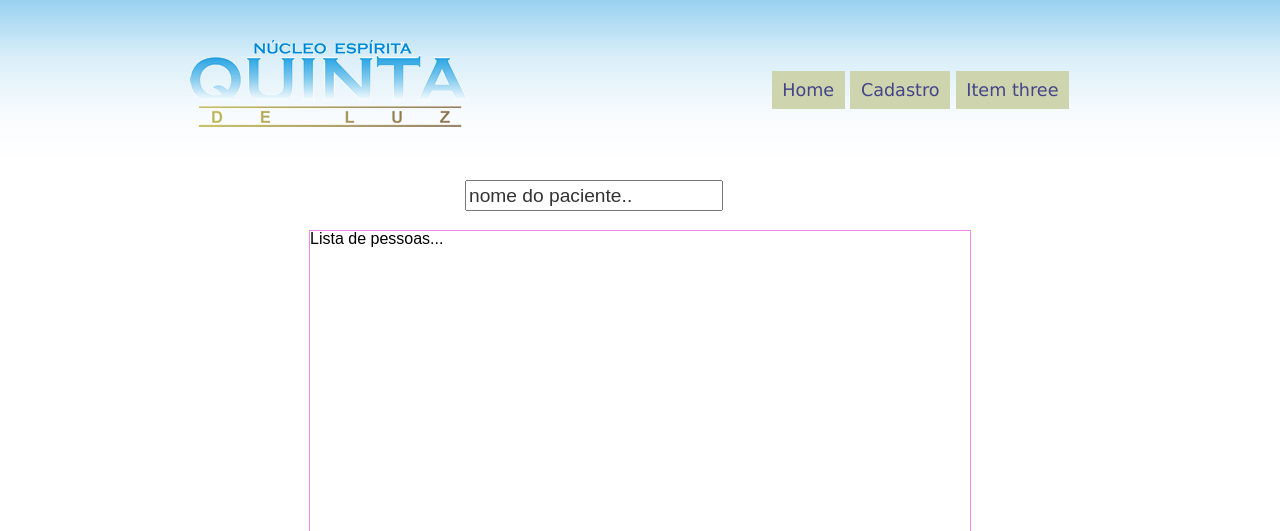
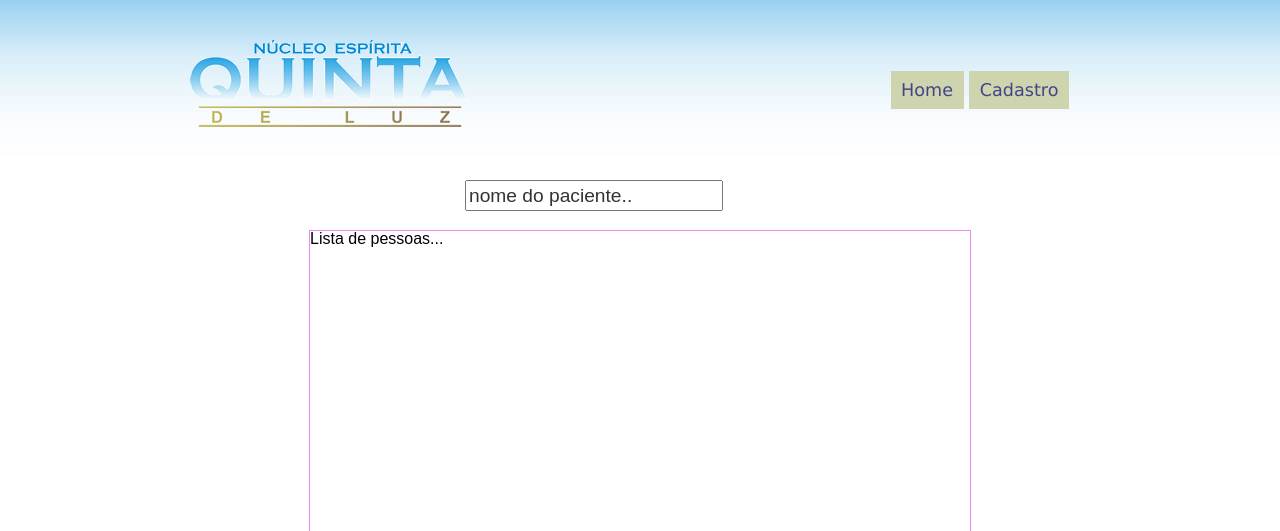
Before and after one commit to colabore/iluminare, a Python web app: template src/templates/index.html in a window 1280 px wide. Shown: the top 531 px of the page. Run offline with Jinja, Linux system fonts and the light colour scheme; the template is opened without the code that fills it, so the values that code supplies are empty.

Commit message:
menu item three foi removido

```diff
--- a/src/templates/index.html
+++ b/src/templates/index.html
@@ -40,7 +40,6 @@
 			<ul id="navlist">
 				<li id="active"><a href="#" id="current">Home</a></li>
 				<li><a href="#">Cadastro</a></li>
-				<li><a href="#">Item three</a></li>
 			</ul>
 		</div>
 
```
